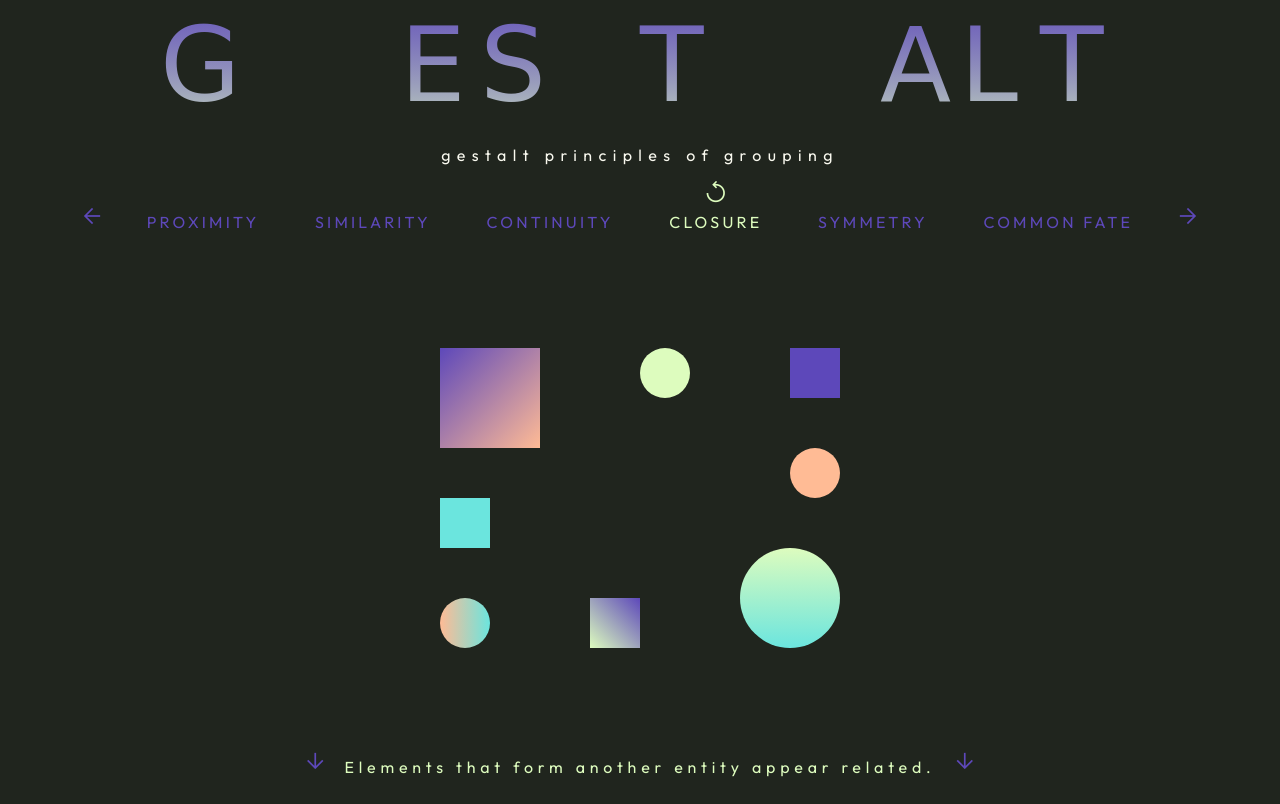
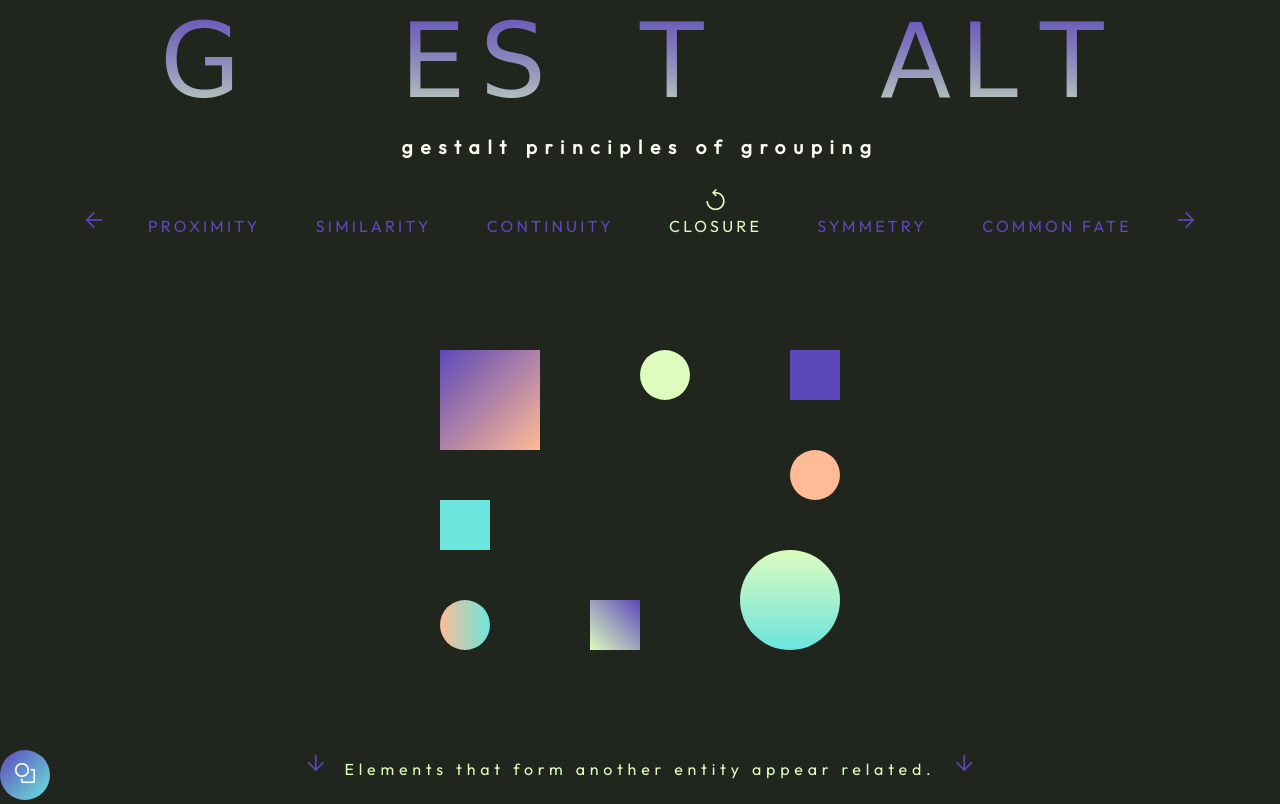
Before and after one commit to maryfhaws/gestalt, a plain HTML site: page closure-rev.html in a window 1280 px wide. Shown: the top 804 px of the page. Drawn offline with nearby package versions, Linux system fonts and the light colour scheme; a web font is replaced by a local one.

Commit message:
Add files via upload

```diff
--- a/closure-rev.html
+++ b/closure-rev.html
@@ -15,8 +15,6 @@
         <link rel="stylesheet" href="https://fonts.googleapis.com/css2?family=Material+Symbols+Outlined:opsz,wght,FILL,GRAD@20..48,100..700,0..1,-50..200" />
         <!--STYLESHEET-->
         <link rel="stylesheet" href="stylesheet.css">
-        <!--BULMA-->
-        <link rel="stylesheet" href="https://cdn.jsdelivr.net/npm/bulma@0.9.4/css/bulma.min.css">
         <!--ANIME.JS-->
         <script src="anime.min.js"></script>
         <!--SCROLL REVEAL JS-->
@@ -127,6 +125,14 @@
                 </div>
             </div>
         </section>
+
+        <div id="about-button">
+            <div id="about-icon">
+                <span class="material-symbols-outlined">
+                    shapes
+                </span>
+            </div>
+        </div>
 
         <script>
             /* SCROLL TO TOP ON LOAD */
--- a/stylesheet.css
+++ b/stylesheet.css
@@ -24,7 +24,8 @@ Light: #F9F9EF
 body {
     background-color: var(--dark-color);
     margin: 0;
-    overflow: hidden;
+    height: 100%;
+    overflow: hidden !important;
 }
 
 /* HEADER 1 */
@@ -41,7 +42,6 @@ body {
     -webkit-background-clip: text;
     background-clip: text;
     -webkit-text-fill-color: transparent;
-    margin-top: -1%;
 }
 #h1-1 {
     grid-column-start: 1;
```
Also changed, not shown: closure.html (+8 -2 lines), commonfate-rev.html (+8 -2 lines), commonfate.html (+8 -2 lines), continuity-rev.html (+7 -2 lines), continuity.html (+8 -2 lines), proximity-rev.html (+8 -2 lines), proximity.html (+8 -2 lines), similarity-rev.html (+8 -2 lines), similarity.html (+8 -2 lines), symmetry-rev.html (+8 -2 lines), symmetry.html (+8 -2 lines).
